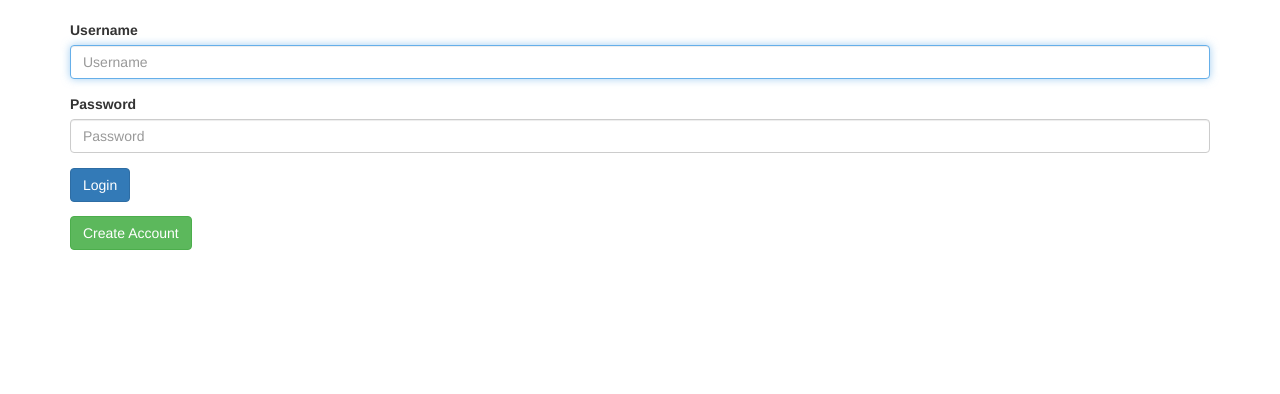
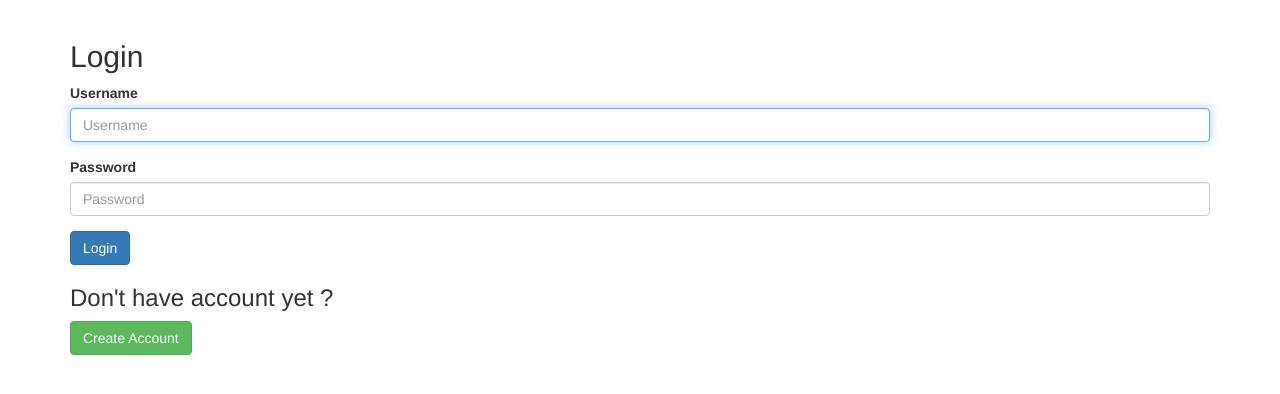
Before and after one commit to Traceur27/password_manager, a Django app: page /login/ in a window 1280 px wide. Shown: the part 52-446 px from the top of the page. Run offline with Django 3.2, Linux system fonts and the light colour scheme; some libraries are stand-ins or nearby versions.

Commit message:
Add page names at top

```diff
--- a/zpr/password_manager/templates/registration/login.html
+++ b/zpr/password_manager/templates/registration/login.html
@@ -5,6 +5,7 @@
 {% bootstrap_messages %}
 
 {% block content %}
+<h2> Login </h2>
 <form class="form-horizonta" method="post" action="{% url 'login' %}">
 {% csrf_token %}
     {% bootstrap_form form %}
@@ -15,6 +16,7 @@
     {% endbuttons %}
 <input type="hidden" name="next" value="{{ next }}" />
 </form>
+<h3> Don't have account yet ? </h3>
 <button class="btn btn-success" onclick="location.href='/register/'">
     {% bootstrap_icon "plus" %}
     Create Account
--- a/zpr/password_manager/templates/registration/register.html
+++ b/zpr/password_manager/templates/registration/register.html
@@ -5,6 +5,7 @@
 {% bootstrap_messages %}
 
 {% block content %}
+<h2> Register </h2>
 <form action="/register/" method="post" class="form">
     {% csrf_token %}
     {% bootstrap_form form %}
```
